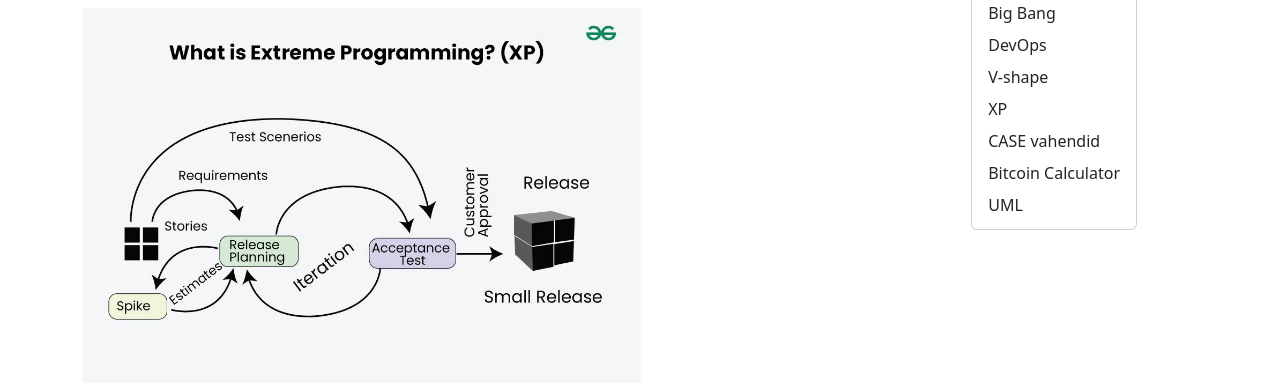
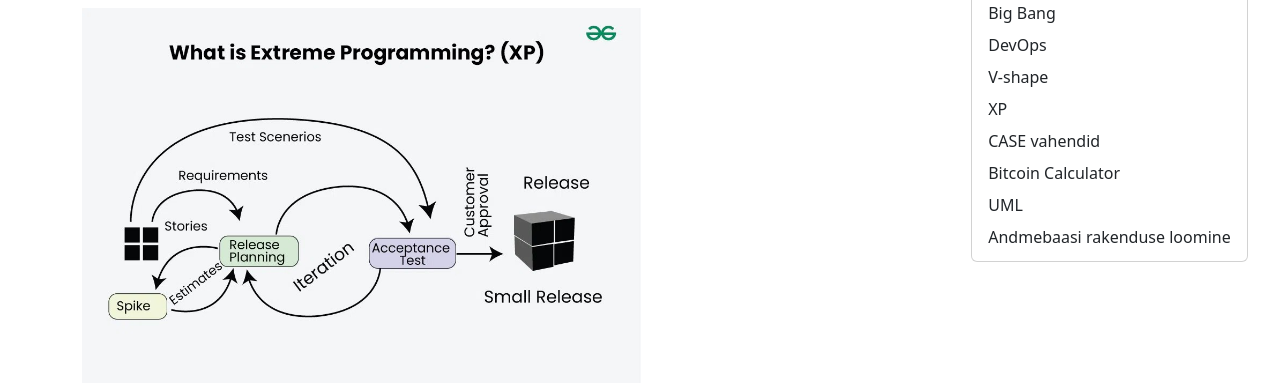
Before and after one commit to fomi-ann/TaapTARge24, a plain HTML site: page elutsykkel/xp.html in a window 1280 px wide. Both pictures are taken after a click on the button "Kõik minu konspektid". Shown: the part 222-605 px from the top of the page. Drawn offline with nearby package versions, Linux system fonts and the light colour scheme; files that its build step writes are made by us from their sources.

Commit message:
index.html and navbar.html update

```diff
--- a/navbar.html
+++ b/navbar.html
@@ -29,7 +29,8 @@
                    <li><a class="dropdown-item" href="../elutsykkel/xp.html">XP</a></li>
                    <li><a class="dropdown-item" href="../casevahendid/main.html">CASE vahendid</a></li>
                    <li><a class="dropdown-item" href="../bitcoin/bitcoin.html">Bitcoin Calculator</a></li>
-                   <li><a class="dropdown-item" href="../UML Diagrams/UML_index.html"">UML</a></li>
+                   <li><a class="dropdown-item" href="../UML Diagrams/UML_index.html">UML</a></li>
+                   <li><a class="dropdown-item" href="../winforms/winforms.html">Andmebaasi rakenduse loomine</a></li>
                  </ul>
                </li>
 
```
Also changed, not shown: index.html (+1 -0 lines).
